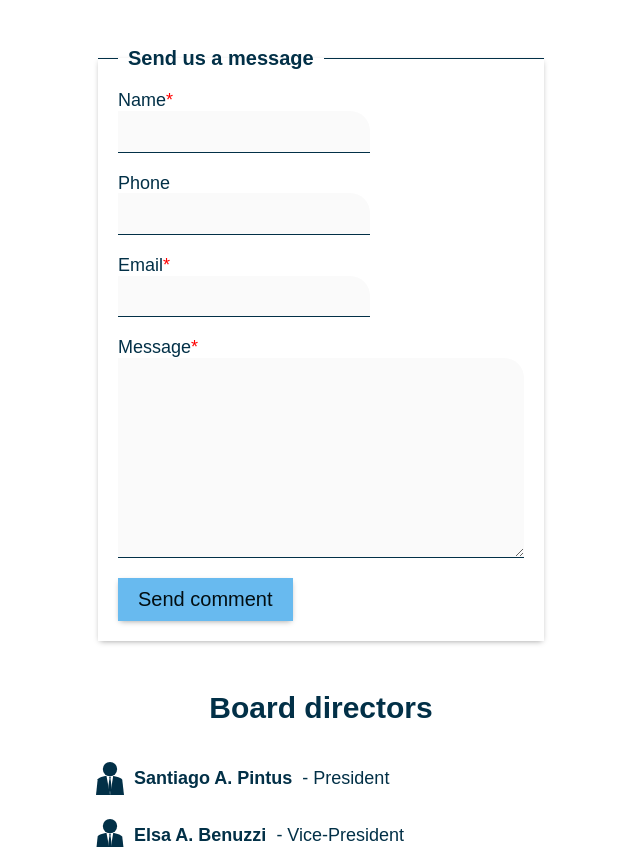
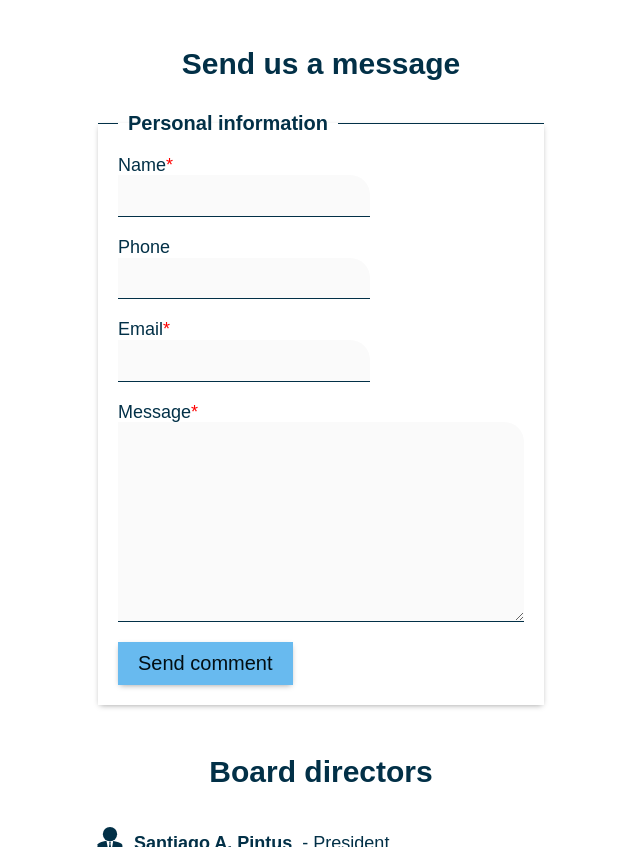
Before and after one commit to santiagopintus/BAChamberCommerce, a plain HTML site: page pages/contact.html in a window 1280 px wide. Shown: the part 944-1791 px from the top of the page, without its empty margins (319-959 px from the left). Drawn offline with Linux system fonts and the light colour scheme; a script that the page names is missing.

Commit message:
Fixed some html issues

```diff
--- a/pages/contact.html
+++ b/pages/contact.html
@@ -88,9 +88,10 @@
 
         <!-- Contact Form -->
         <section class="container">
+            <h2>Send us a message</h2>
             <form class="form contact-form" id="contactForm">
                 <fieldset>
-                    <legend>Send us a message</legend>
+                    <legend>Personal information</legend>
 
                     <!-- Name input -->
                     <label for="name">Name<span class="label-required">*</span></label>
@@ -128,12 +129,13 @@
                     <p>Ronaldo F. Ricagno</p>
                     <span>- Secretary</span>
                 </div>
+            </div>
         </section>
 
         <!-- Map -->
         <section class="container contact-map-container">
             <h3>Here's a map of our city</h3>
-            <iframe class="map" src="https://www.google.com/maps/embed?pb=!1m18!1m12!1m3!1d210147.39707532423!2d-58.57338494756603!3d-34.615461116377574!2m3!1f0!2f0!3f0!3m2!1i1024!2i768!4f13.1!3m3!1m2!1s0x95bcca3b4ef90cbd%3A0xa0b3812e88e88e87!2sBuenos%20Aires%2C%20CABA!5e0!3m2!1ses-419!2sar!4v1639405577771!5m2!1ses-419!2sar"style="border:0;" allowfullscreen="" loading="lazy"></iframe>
+            <iframe class="map" src="https://www.google.com/maps/embed?pb=!1m18!1m12!1m3!1d210147.39707532423!2d-58.57338494756603!3d-34.615461116377574!2m3!1f0!2f0!3f0!3m2!1i1024!2i768!4f13.1!3m3!1m2!1s0x95bcca3b4ef90cbd%3A0xa0b3812e88e88e87!2sBuenos%20Aires%2C%20CABA!5e0!3m2!1ses-419!2sar!4v1639405577771!5m2!1ses-419!2sar" style="border:0;" allowfullscreen="" loading="lazy"></iframe>
         </section>
     </main>
 
```
Also changed, not shown: pages/directory.html (+3 -3 lines).
